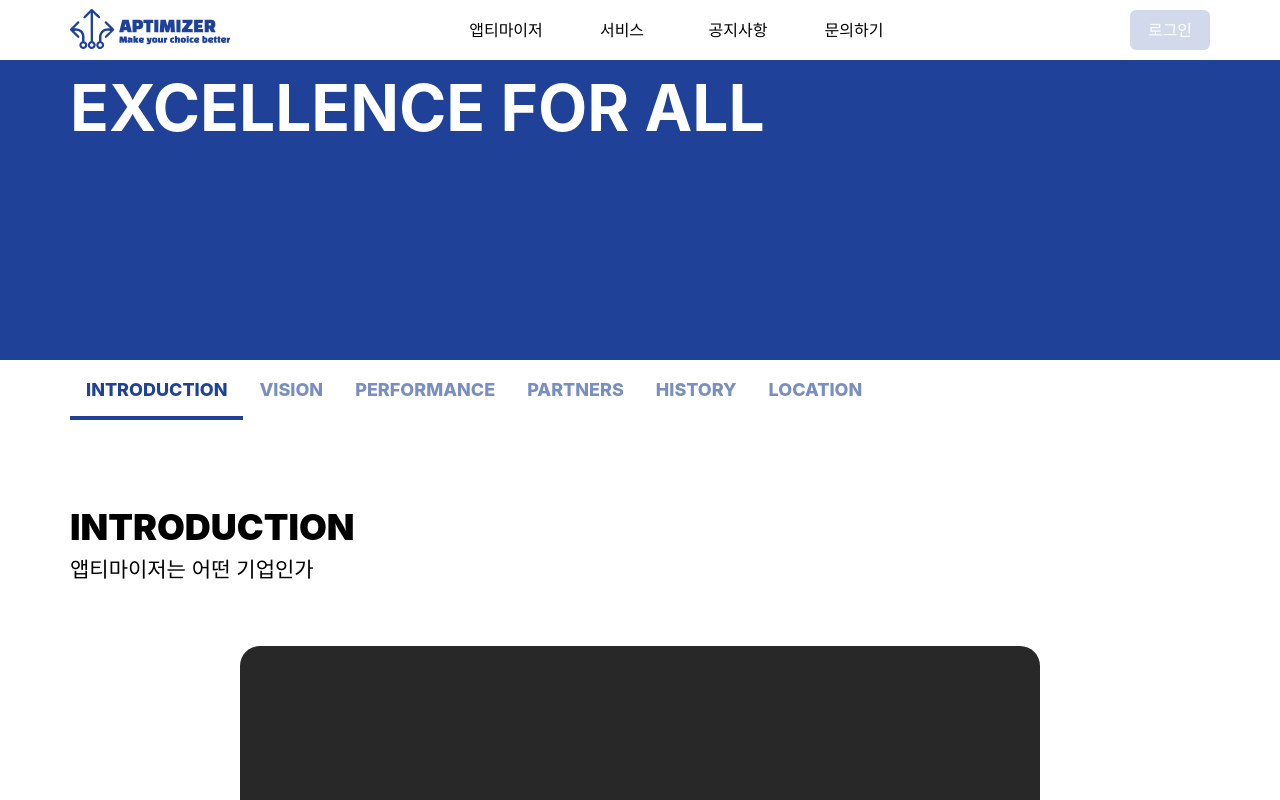
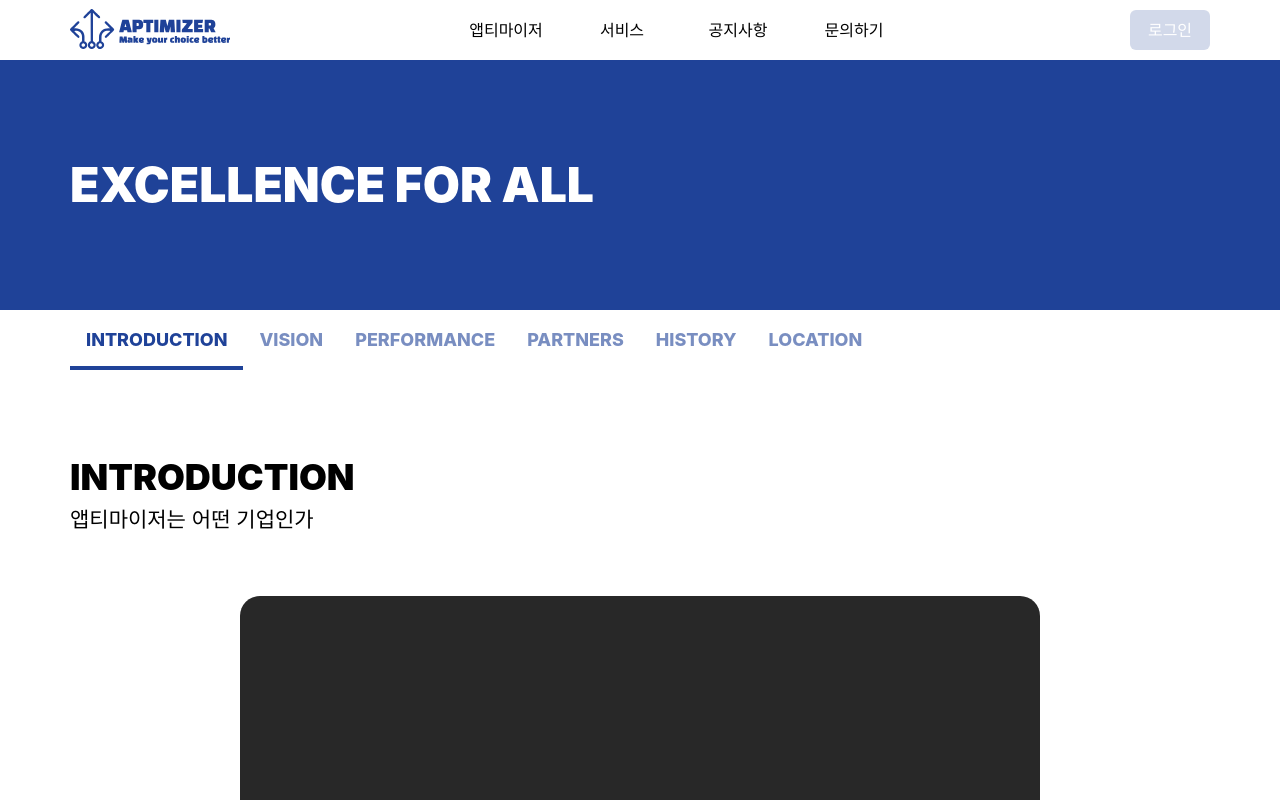
Before and after one commit to aptimizer-co/aptimizer, a Next.js app: page /about in a window 1280 px wide. Shown: the top 800 px of the page. Built offline with nearby package versions, Linux system fonts and the light colour scheme; a web font is replaced by a local one.

Commit message:
[💄스타일] `BannerSection` 디자인 시스템 적용 및 일부 스타일 수정

```diff
--- a/src/app/about/_sections/BannerSection/BannerSection.module.css
+++ b/src/app/about/_sections/BannerSection/BannerSection.module.css
@@ -1,34 +1,26 @@
 .banner {
-  height: 30rem;
-  background-color: #1f4298;
+  background-color: var(--primary);
+  height: 25rem;
 }
 
-.bannerInnerContainer {
+.container {
   display: flex;
-  align-items: center;
-  height: 30rem;
+  flex-direction: column;
+  justify-content: center;
+  height: 25rem;
 }
 
 .bannerTitle {
-  font-size: 6.4rem;
-  font-weight: 700;
-  line-height: 9.6rem;
-  color: white;
+  color: var(--white);
+  font-size: var(--text-48);
+  font-weight: var(--font-900);
+  line-height: 120%;
   cursor: default;
 }
 
 /* 반응형 */
-.container {
-  max-width: 1140px;
-  margin: 0 auto;
-}
-
-@media (max-width: 1140px) {
-  .container {
-    padding: 0 1.6rem;
-  }
-
+@media (max-width: 320px) {
   .bannerTitle {
-    font-size: 5rem;
+    font-size: var(--text-40);
   }
 }
```
